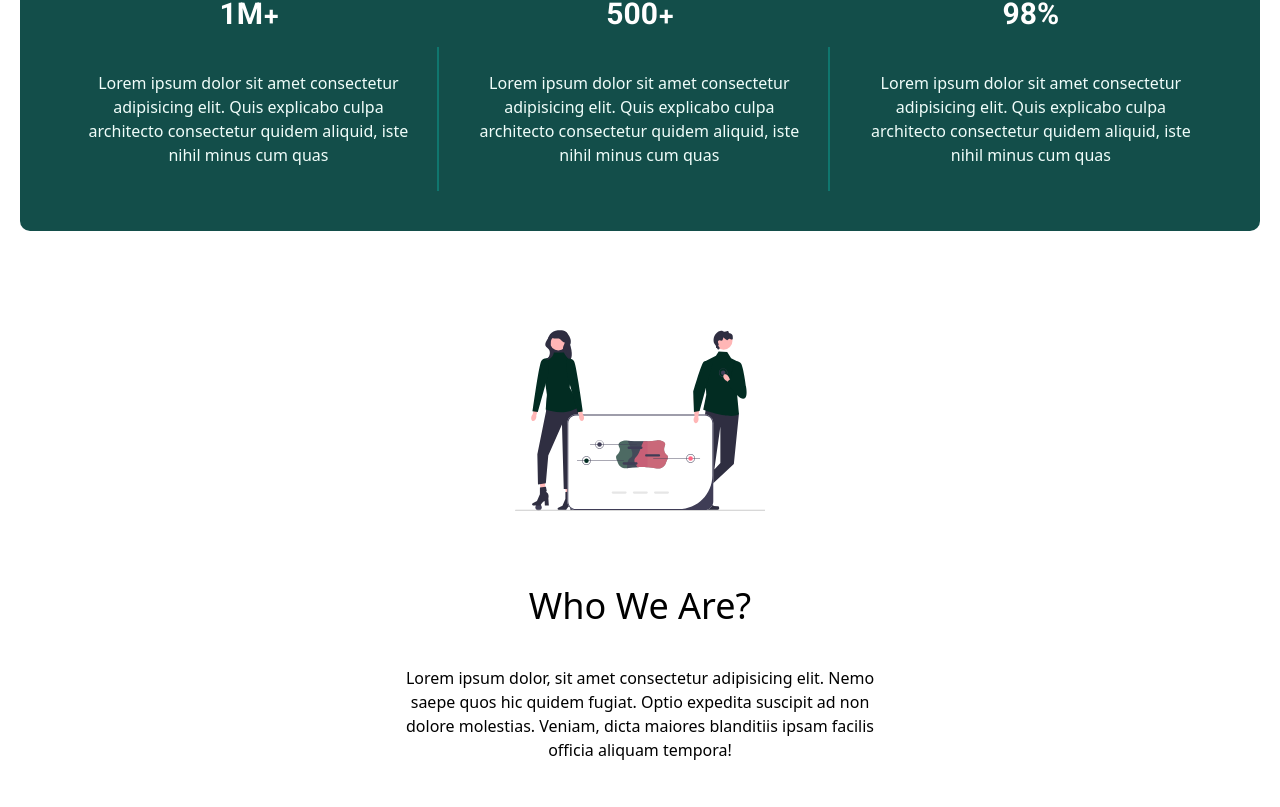
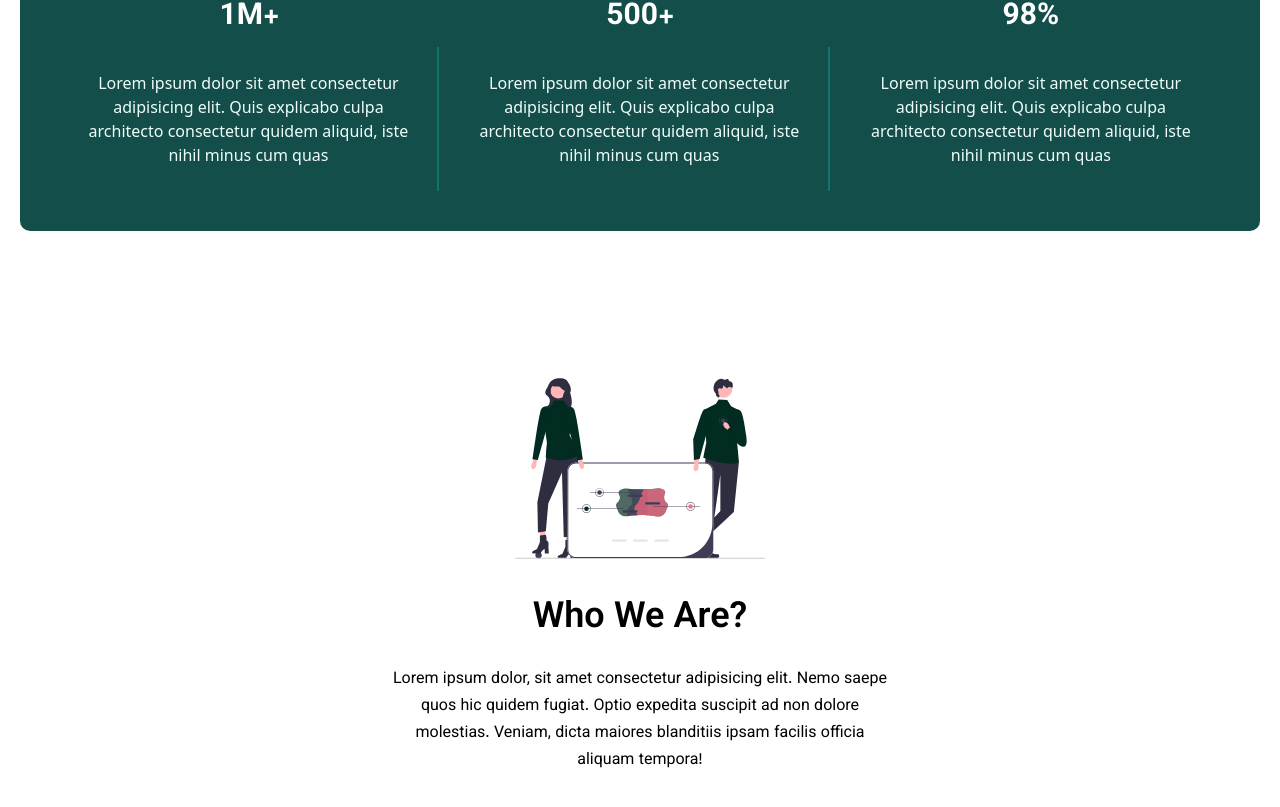
Before and after one commit to Habibsultani/Eduzone, a Vue app: page /home in a window 1280 px wide. Shown: the part 853-1660 px from the top of the page. Built offline with nearby package versions, Linux system fonts and the light colour scheme; a web font is replaced by a local one.

Commit message:
new style

```diff
--- a/src/components/MainPage.vue
+++ b/src/components/MainPage.vue
@@ -112,10 +112,14 @@
       </div>
       <!-- The Who we are section  -->
       <div id="who-we-are" class="h-[95vh]">
-        <div class="flex items-center justify-center gap-10 flex-col my-16">
+        <div
+          class="flex items-center justify-center gap-1 flex-col mb-10 mt-28"
+        >
           <whowe-are></whowe-are>
-          <h2 class="text-center text-4xl">Who We Are?</h2>
-          <p class="max-w-[500px] text-center">
+          <h2 class="text-center font-vazirmtn font-semibold text-4xl mb-6">
+            Who We Are?
+          </h2>
+          <p class="max-w-[500px] text-center leading-[27px] font-vazirmtn">
             Lorem ipsum dolor, sit amet consectetur adipisicing elit. Nemo saepe
             quos hic quidem fugiat. Optio expedita suscipit ad non dolore
             molestias. Veniam, dicta maiores blanditiis ipsam facilis officia
```
